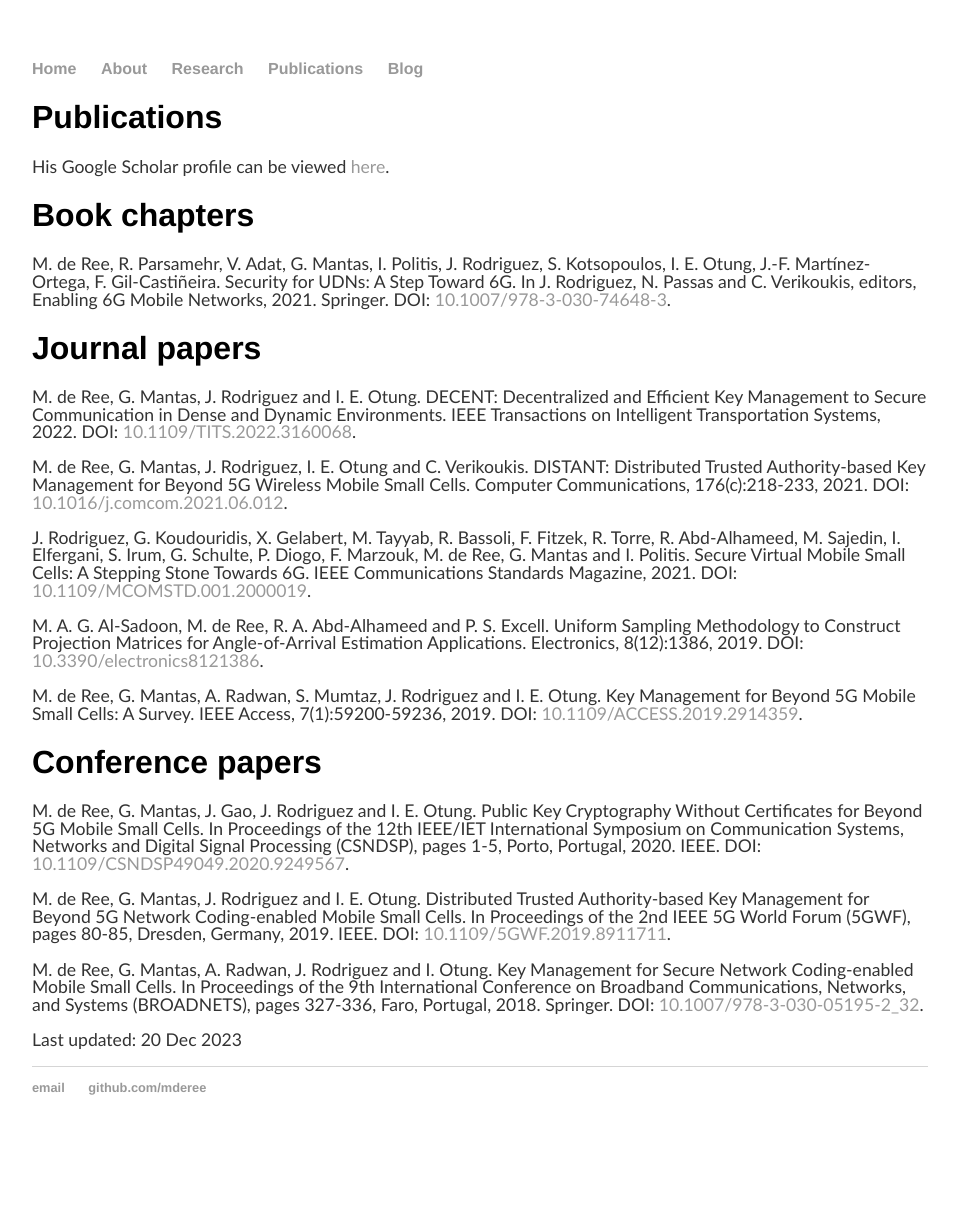
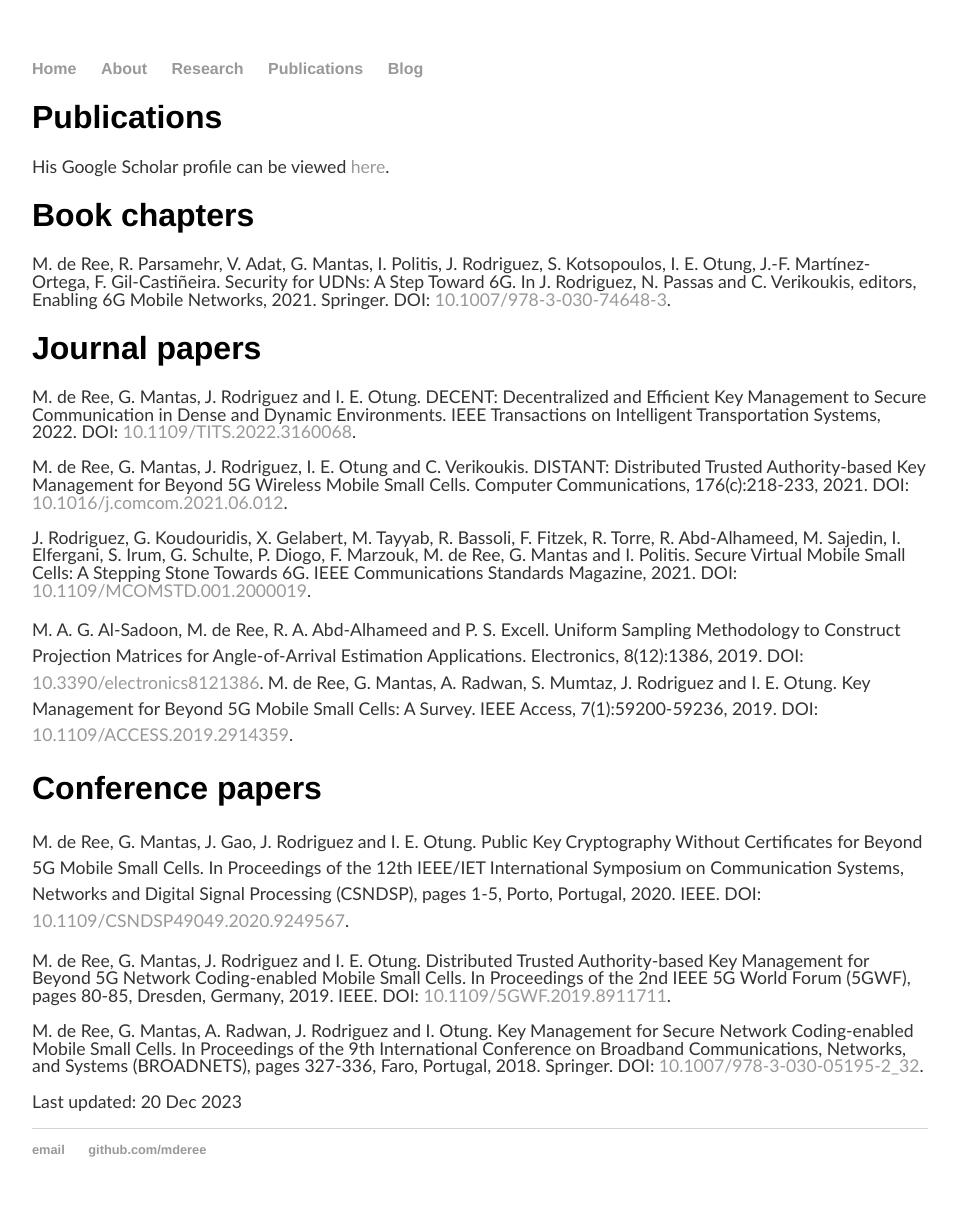
Before and after one commit to mderee/mderee-old.github.io, a Jekyll site: the page built from publications/index.html, in a window 1280 px wide. Shown: the whole page, without its empty margins (160-1119 px from the left). Built offline with Jekyll 4.4.1, drawn with Linux system fonts in a browser that asks for light colours; before the commit the page ends 1155 px from its top, so only the background shows below that.

```diff
--- a/publications/index.html
+++ b/publications/index.html
@@ -17,15 +17,15 @@ title: Marcus de Ree, Information Security Researcher
 		Computer Communications, 176(c):218-233, 2021. DOI: <a href="https://10.1016/j.comcom.2021.06.012">10.1016/j.comcom.2021.06.012</a>.</p>
 	<p>J. Rodriguez, G. Koudouridis, X. Gelabert, M. Tayyab, R. Bassoli, F. Fitzek, R. Torre, R. Abd-Alhameed, M. Sajedin, I. Elfergani, S. Irum, G. Schulte, P. Diogo, F. Marzouk, M. de Ree,
 		G. Mantas and I. Politis. Secure Virtual Mobile Small Cells: A Stepping Stone Towards 6G. IEEE Communications Standards Magazine, 2021. DOI: <a href="https://10.1109/MCOMSTD.001.2000019">10.1109/MCOMSTD.001.2000019</a>.</p>
-	<p>M. A. G. Al-Sadoon, M. de Ree, R. A. Abd-Alhameed and P. S. Excell. Uniform Sampling Methodology to Construct Projection Matrices for Angle-of-Arrival Estimation Applications.
-		Electronics, 8(12):1386, 2019. DOI: <a href="https://10.3390/electronics8121386">10.3390/electronics8121386</a>.</p>
-	<p>M. de Ree, G. Mantas, A. Radwan, S. Mumtaz, J. Rodriguez and I. E. Otung. Key Management for Beyond 5G Mobile Small Cells: A Survey.
-		IEEE Access, 7(1):59200-59236, 2019. DOI: <a href="https://10.1109/ACCESS.2019.2914359">10.1109/ACCESS.2019.2914359</a>.</p>
+	<p2>M. A. G. Al-Sadoon, M. de Ree, R. A. Abd-Alhameed and P. S. Excell. Uniform Sampling Methodology to Construct Projection Matrices for Angle-of-Arrival Estimation Applications.
+		Electronics, 8(12):1386, 2019. DOI: <a href="https://10.3390/electronics8121386">10.3390/electronics8121386</a>.</p2>
+	<p2>M. de Ree, G. Mantas, A. Radwan, S. Mumtaz, J. Rodriguez and I. E. Otung. Key Management for Beyond 5G Mobile Small Cells: A Survey.
+		IEEE Access, 7(1):59200-59236, 2019. DOI: <a href="https://10.1109/ACCESS.2019.2914359">10.1109/ACCESS.2019.2914359</a>.</p2>
 
 	<h1>Conference papers</h1>
-	<p>M. de Ree, G. Mantas, J. Gao, J. Rodriguez and I. E. Otung. Public Key Cryptography Without Certificates for Beyond 5G Mobile Small Cells.
+	<p2>M. de Ree, G. Mantas, J. Gao, J. Rodriguez and I. E. Otung. Public Key Cryptography Without Certificates for Beyond 5G Mobile Small Cells.
 		In Proceedings of the 12th IEEE/IET International Symposium on Communication Systems, Networks and Digital Signal Processing (CSNDSP), pages 1-5, Porto, Portugal, 2020.
-		IEEE. DOI: <a href="https://10.1109/CSNDSP49049.2020.9249567">10.1109/CSNDSP49049.2020.9249567</a>.</p>
+		IEEE. DOI: <a href="https://10.1109/CSNDSP49049.2020.9249567">10.1109/CSNDSP49049.2020.9249567</a>.</p2>
 	<p>M. de Ree, G. Mantas, J. Rodriguez and I. E. Otung. Distributed Trusted Authority-based Key Management for Beyond 5G Network Coding-enabled Mobile Small Cells.
 		In Proceedings of the 2nd IEEE 5G World Forum (5GWF), pages 80-85, Dresden, Germany, 2019. IEEE. DOI: <a href="https://10.1109/5GWF.2019.8911711">10.1109/5GWF.2019.8911711</a>.</p>
 	<p>M. de Ree, G. Mantas, A. Radwan, J. Rodriguez and I. Otung. Key Management for Secure Network Coding-enabled Mobile Small Cells.
```
